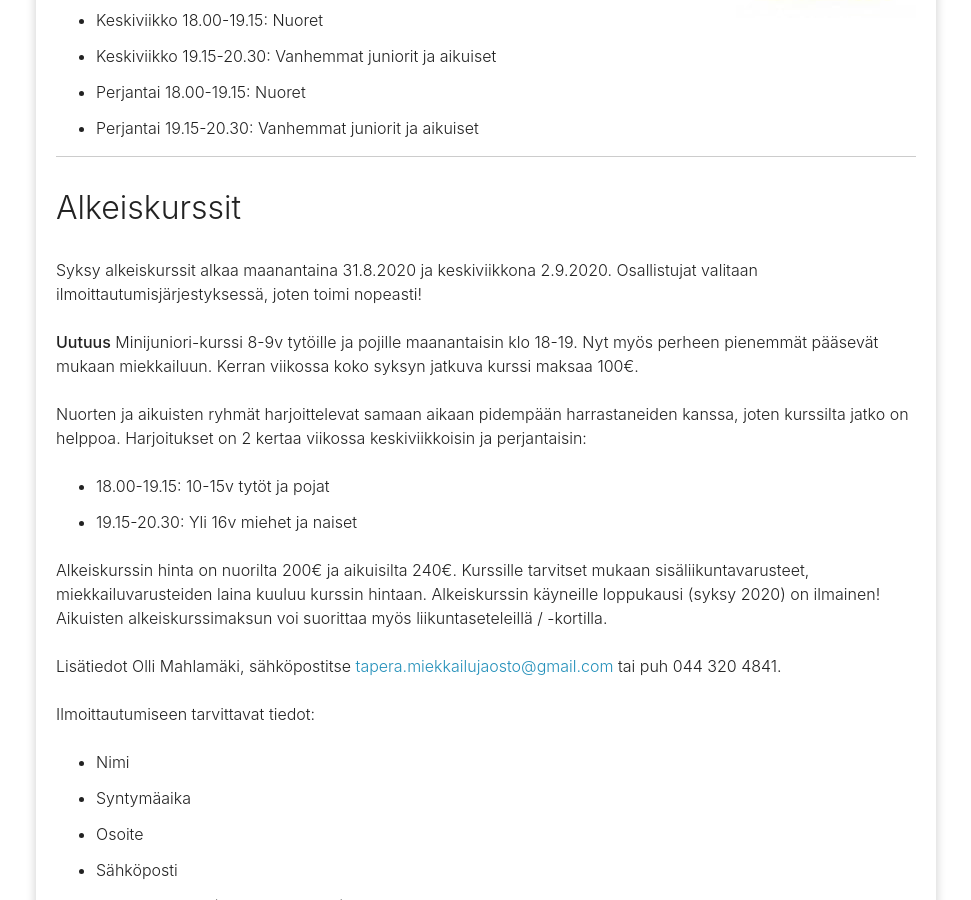
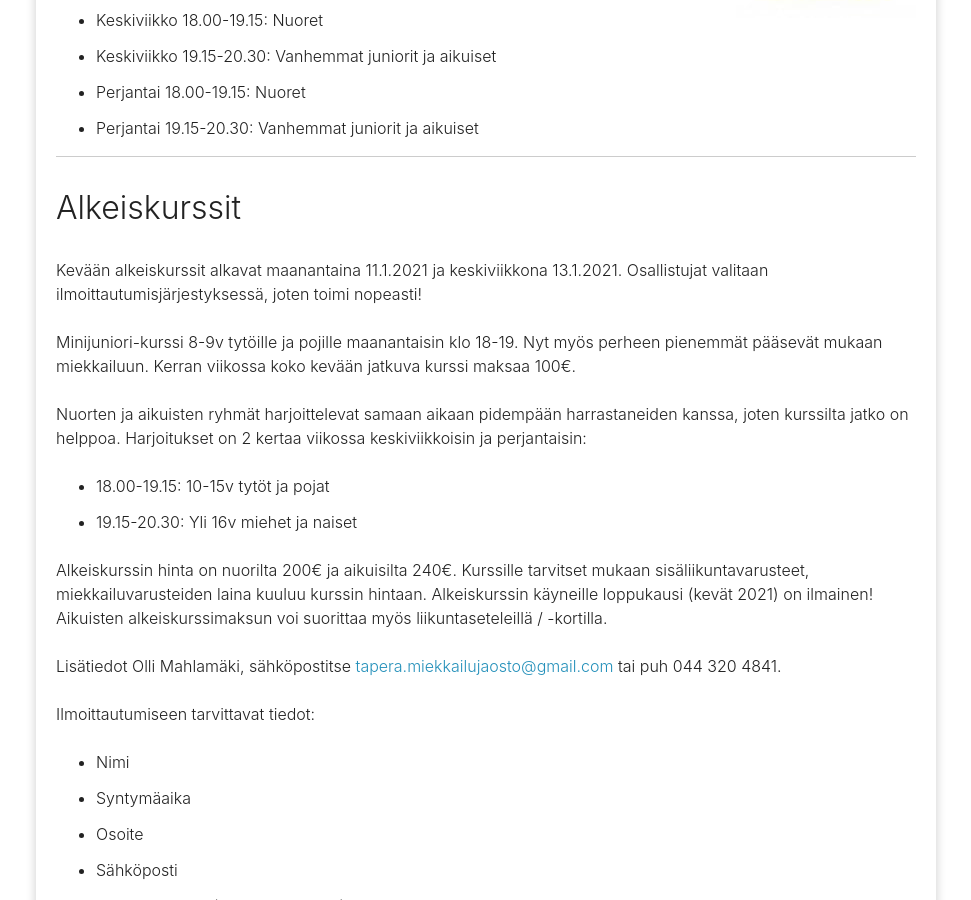
Before and after one commit to omahlama/eramiekkailu.fi, a Jekyll site: the page built from index.md, in a window 1280 px wide and 900 px high, scrolled down 812 px. Shown: the whole window, without its empty margins (154-1125 px from the left). Built offline with Jekyll 4.4.1, drawn with Linux system fonts in a browser that asks for light colours; nearby versions of some CDN libraries.

Commit message:
Alkeiskurssi kevät 2021

```diff
--- a/index.md
+++ b/index.md
@@ -24,16 +24,16 @@ Harjoitukset on maanantaisin, keskiviikkoisin ja perjantaisin:
 
 ## Alkeiskurssit
 
-Syksy alkeiskurssit alkaa maanantaina 31.8.2020 ja keskiviikkona 2.9.2020. Osallistujat valitaan ilmoittautumisjärjestyksessä, joten toimi nopeasti!
+Kevään alkeiskurssit alkavat maanantaina 11.1.2021 ja keskiviikkona 13.1.2021. Osallistujat valitaan ilmoittautumisjärjestyksessä, joten toimi nopeasti!
 
-**Uutuus** Minijuniori-kurssi 8-9v tytöille ja pojille maanantaisin klo 18-19. Nyt myös perheen pienemmät pääsevät mukaan miekkailuun. Kerran viikossa koko syksyn jatkuva kurssi maksaa 100€.
+Minijuniori-kurssi 8-9v tytöille ja pojille maanantaisin klo 18-19. Nyt myös perheen pienemmät pääsevät mukaan miekkailuun. Kerran viikossa koko kevään jatkuva kurssi maksaa 100€.
 
 Nuorten ja aikuisten ryhmät harjoittelevat samaan aikaan pidempään harrastaneiden kanssa, joten kurssilta jatko on helppoa. Harjoitukset on 2 kertaa viikossa keskiviikkoisin ja perjantaisin:
 
 * 18.00-19.15: 10-15v tytöt ja pojat
 * 19.15-20.30: Yli 16v miehet ja naiset
 
-Alkeiskurssin hinta on nuorilta 200€ ja aikuisilta 240€. Kurssille tarvitset mukaan sisäliikuntavarusteet, miekkailuvarusteiden laina kuuluu kurssin hintaan. Alkeiskurssin käyneille loppukausi (syksy 2020) on ilmainen! Aikuisten alkeiskurssimaksun voi suorittaa myös liikuntaseteleillä / -kortilla.
+Alkeiskurssin hinta on nuorilta 200€ ja aikuisilta 240€. Kurssille tarvitset mukaan sisäliikuntavarusteet, miekkailuvarusteiden laina kuuluu kurssin hintaan. Alkeiskurssin käyneille loppukausi (kevät 2021) on ilmainen! Aikuisten alkeiskurssimaksun voi suorittaa myös liikuntaseteleillä / -kortilla.
 
 Lisätiedot Olli Mahlamäki, sähköpostitse [tapera.miekkailujaosto@gmail.com](mailto:tapera.miekkailujaosto@gmail.com) tai puh 044 320 4841.
 
@@ -45,7 +45,7 @@ Ilmoittautumiseen tarvittavat tiedot:
 * Sähköposti
 * Puhelinnumero (oma ja huoltajan)
 
-<a href="https://forms.gle/P8WLSvN1AaJVe7XG6" class="register-button" role="button">Ilmoittaudu nyt!</a>
+<a href="https://forms.gle/oHj6ADjTMHyqFgvi8" class="register-button" role="button">Ilmoittaudu nyt!</a>
 
 <hr>
 
```
